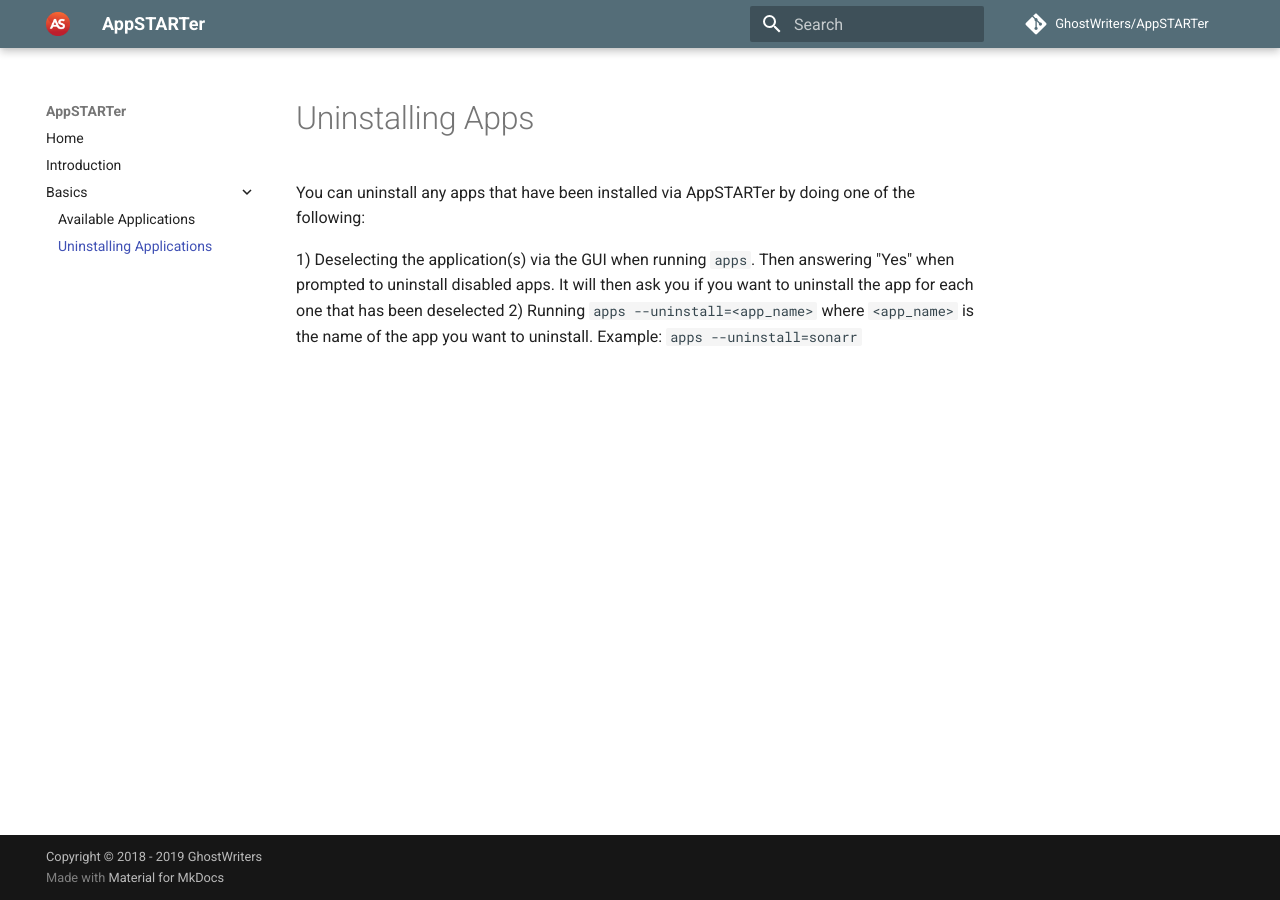
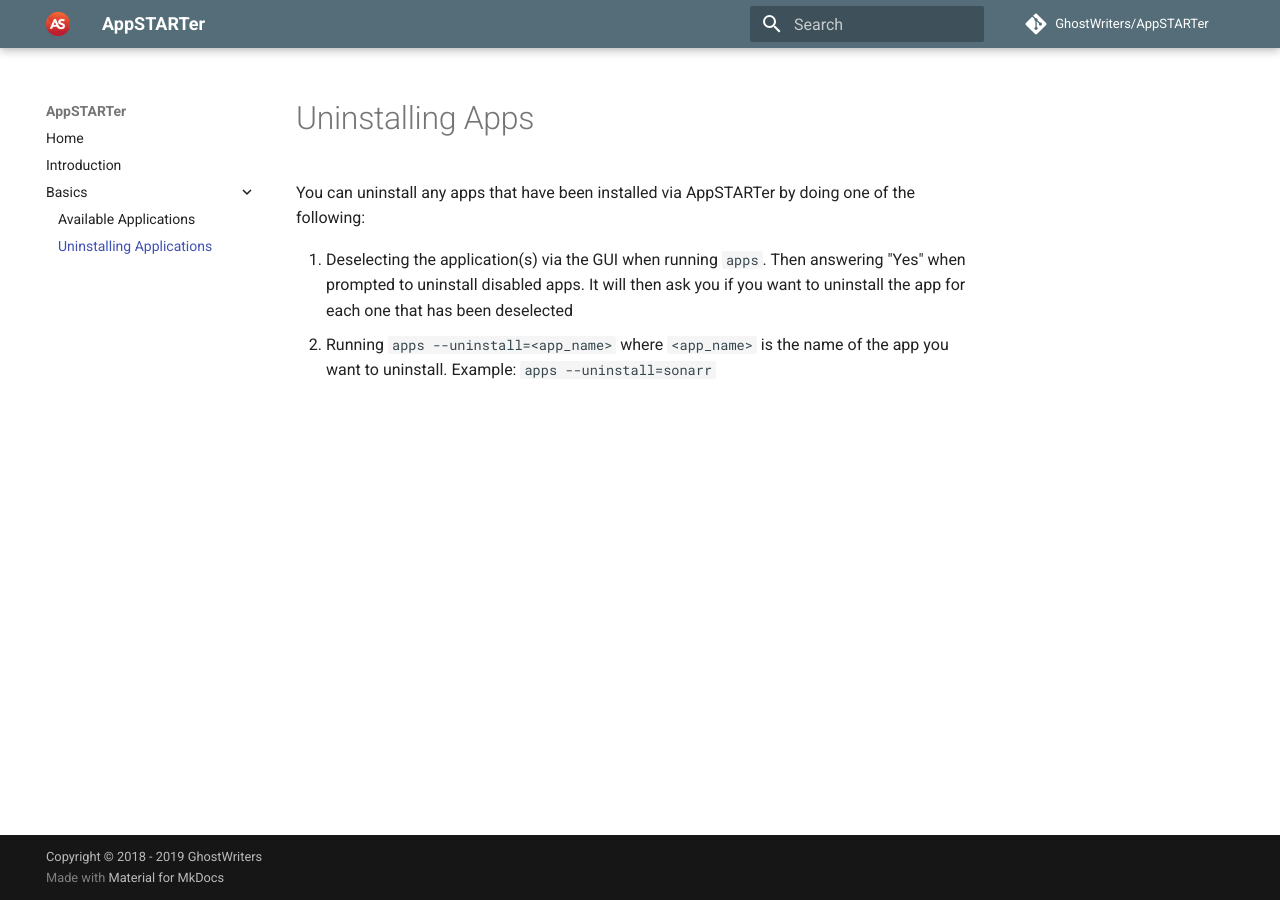
Before and after one commit to GhostWriters/AppSTARTer.net, an MkDocs documentation site: the page built from docs/basics/uninstalling-apps.md, in a window 1280 px wide. Built offline with MkDocs 1.6.1 and Material for MkDocs 9.7.7, drawn with Linux system fonts in a browser that asks for light colours; comment, search, counter and statistics services are not loaded.

Commit message:
Fix ordered list

```diff
--- a/docs/basics/uninstalling-apps.md
+++ b/docs/basics/uninstalling-apps.md
@@ -2,5 +2,5 @@
 
 You can uninstall any apps that have been installed via AppSTARTer by doing one of the following:
 
-1) Deselecting the application(s) via the GUI when running `apps`. Then answering "Yes" when prompted to uninstall disabled apps. It will then ask you if you want to uninstall the app for each one that has been deselected
-2) Running `apps --uninstall=<app_name>` where `<app_name>` is the name of the app you want to uninstall. Example: `apps --uninstall=sonarr`
+1. Deselecting the application(s) via the GUI when running `apps`. Then answering "Yes" when prompted to uninstall disabled apps. It will then ask you if you want to uninstall the app for each one that has been deselected
+2. Running `apps --uninstall=<app_name>` where `<app_name>` is the name of the app you want to uninstall. Example: `apps --uninstall=sonarr`
```
